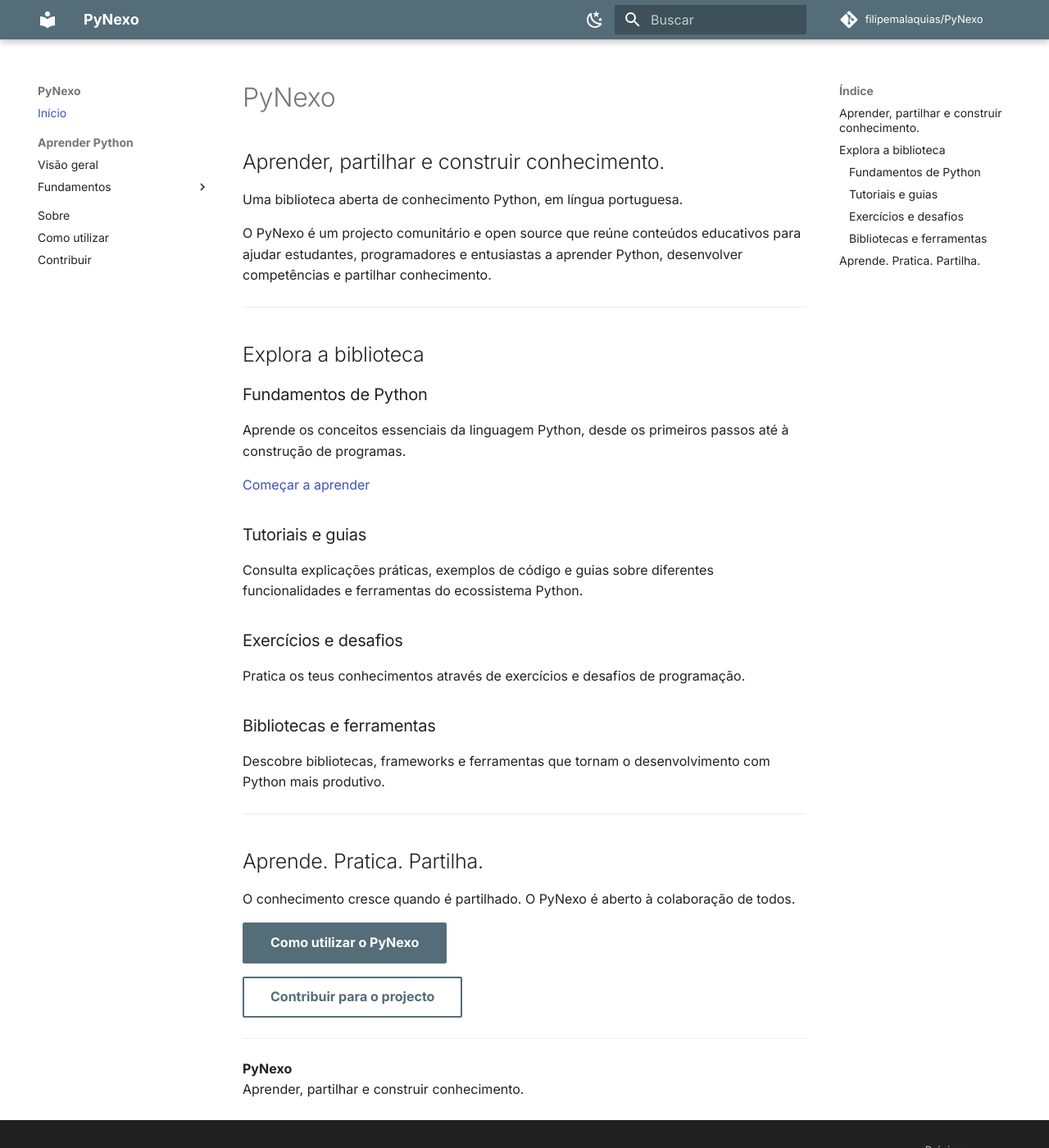
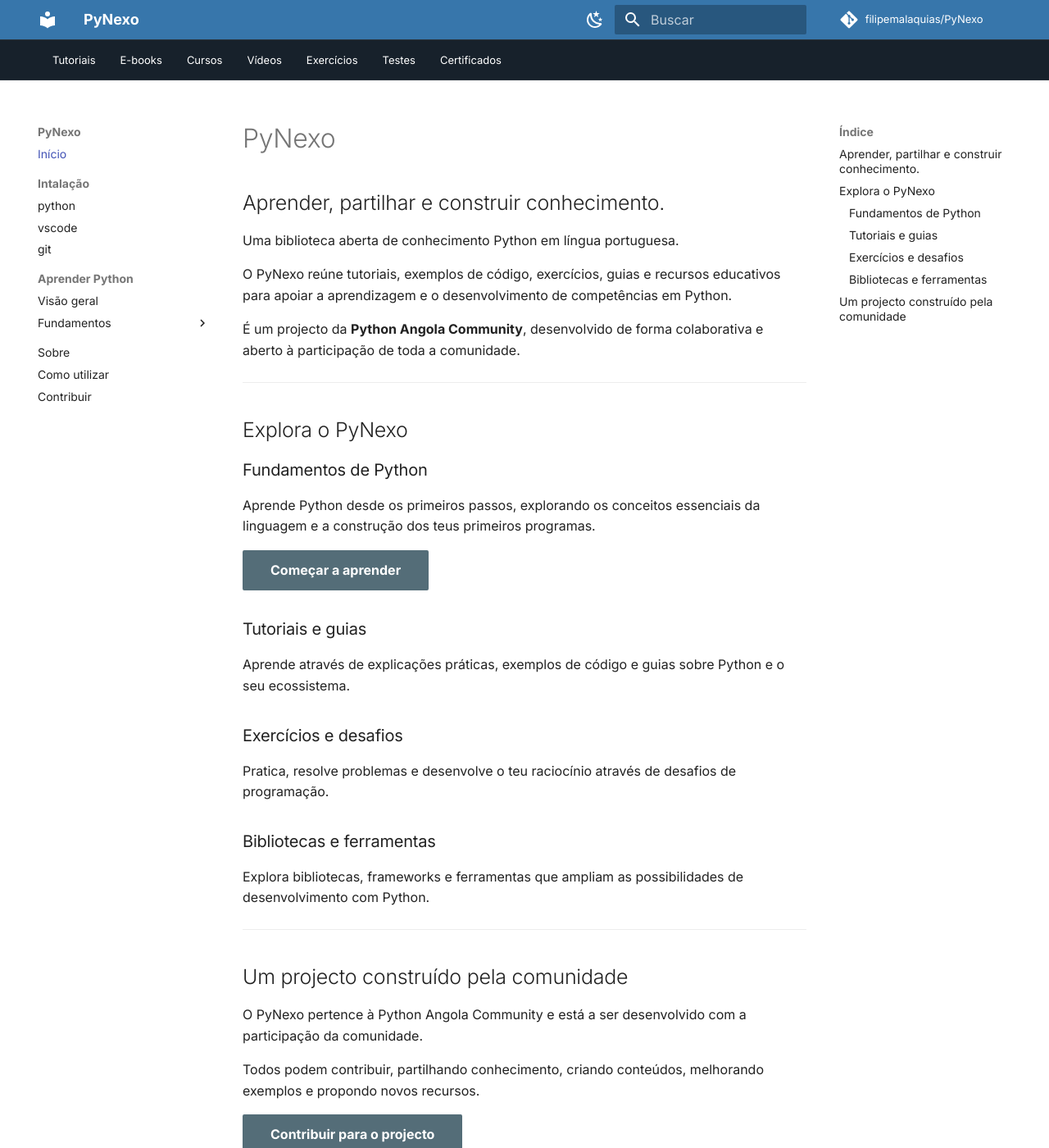
Before and after one commit to Tchalale/PyNexo, an MkDocs documentation site: the page built from docs/index.md, in a window 1280 px wide and 1400 px high. Shown: the whole window at 82% size. Built offline with MkDocs 1.6.1 and Material for MkDocs 9.7.7, drawn with Linux system fonts in a browser that asks for light colours; comment, search, counter and statistics services are not loaded; some of the changed text lies outside the part shown.

Commit message:
Melhora página inicial e actualiza documentação PyNexo

```diff
--- a/docs/index.md
+++ b/docs/index.md
@@ -3,43 +3,55 @@
 
 ## Aprender, partilhar e construir conhecimento.
 
-Uma biblioteca aberta de conhecimento Python, em língua portuguesa.
+Uma biblioteca aberta de conhecimento Python em língua portuguesa.
 
-O PyNexo é um projecto comunitário e open source que reúne conteúdos educativos para ajudar estudantes, programadores e entusiastas a aprender Python, desenvolver competências e partilhar conhecimento.
+O PyNexo reúne tutoriais, exemplos de código, exercícios, guias e recursos educativos para apoiar a aprendizagem e o desenvolvimento de competências em Python.
+
+É um projecto da **Python Angola Community**, desenvolvido de forma colaborativa e aberto à participação de toda a comunidade.
 
 ---
 
-## Explora a biblioteca
+## Explora o PyNexo
 
 ### Fundamentos de Python
 
-Aprende os conceitos essenciais da linguagem Python, desde os primeiros passos até à construção de programas.
+Aprende Python desde os primeiros passos, explorando os conceitos essenciais da linguagem e a construção dos teus primeiros programas.
 
-[Começar a aprender](content/index.md)
+[Começar a aprender](content/fundamentos/introducao.md){ .md-button .md-button--primary }
 
 ### Tutoriais e guias
 
-Consulta explicações práticas, exemplos de código e guias sobre diferentes funcionalidades e ferramentas do ecossistema Python.
+Aprende através de explicações práticas, exemplos de código e guias sobre Python e o seu ecossistema.
 
 ### Exercícios e desafios
 
-Pratica os teus conhecimentos através de exercícios e desafios de programação.
+Pratica, resolve problemas e desenvolve o teu raciocínio através de desafios de programação.
 
 ### Bibliotecas e ferramentas
 
-Descobre bibliotecas, frameworks e ferramentas que tornam o desenvolvimento com Python mais produtivo.
+Explora bibliotecas, frameworks e ferramentas que ampliam as possibilidades de desenvolvimento com Python.
 
 ---
 
-## Aprende. Pratica. Partilha.
+## Um projecto construído pela comunidade
 
-O conhecimento cresce quando é partilhado. O PyNexo é aberto à colaboração de todos.
+O PyNexo pertence à Python Angola Community e está a ser desenvolvido com a participação da comunidade.
 
-[Como utilizar o PyNexo](como-utilizar.md){ .md-button .md-button--primary }
+Todos podem contribuir, partilhando conhecimento, criando conteúdos, melhorando exemplos e propondo novos recursos.
 
-[Contribuir para o projecto](contribuir.md){ .md-button }
+<!-- [Como utilizar o PyNexo](como-utilizar.md){ .md-button } -->
+
+[Contribuir para o projecto](contribuir.md){ .md-button .md-button--primary }
+
+[Explorar no GitHub](https://github.com/filipemalaquias/PyNexo){ .md-button }
 
 ---
 
-**PyNexo**
-Aprender, partilhar e construir conhecimento.
+<p align="center">
+  <img src="images/logo.png" alt="Python Angola Community" width="100">
+</p>
+
+
+  **PyNexo · Python Angola Community**
+
+  Aprender, partilhar e construir conhecimento.
--- a/docs/stylesheets/extra.css
+++ b/docs/stylesheets/extra.css
@@ -1 +1,84 @@
- /* Funcionalidades personalizadas do PyNexo</pre> */
+
+/* PyNexo - Barra de navegação superior */
+
+/* Cabeçalho principal: azul Python */
+.md-header {
+    background-color: #3776AB !important;
+    color: #FFFFFF;
+}
+
+.md-header__button,
+.md-header__topic,
+.md-header__source,
+.md-header__title {
+    color: #FFFFFF !important;
+}
+
+.md-header__button:hover {
+    color: #DCEBFA !important;
+}
+
+/* Barra personalizada dos links: azul escuro */
+.pynexo-top-links {
+    background-color: #17212B !important;
+    border-top: 1px solid rgba(255,255,255,.08);
+    border-bottom: 1px solid rgba(255,255,255,.08);
+}
+
+.pynexo-top-links__container a {
+    color: #FFFFFF !important;
+}
+
+.pynexo-top-links__container a:hover {
+    color: #FFD166 !important;
+}
+
+.pynexo-top-links {
+    background: #17212b;
+    border-top: 1px solid rgba(255, 255, 255, 0.08);
+    border-bottom: 1px solid rgba(255, 255, 255, 0.08);
+    width: 100%;
+}
+
+.pynexo-top-links__container {
+    max-width: 1200px;
+    margin: 0 auto;
+    padding: 0 24px;
+    display: flex;
+    align-items: center;
+    gap: 30px;
+    min-height: 48px;
+    overflow-x: auto;
+    scrollbar-width: none;
+}
+
+.pynexo-top-links__container::-webkit-scrollbar {
+    display: none;
+}
+
+.pynexo-top-links__container a {
+    color: #e5e7eb;
+    font-size: 13px;
+    font-weight: 500;
+    text-decoration: none;
+    white-space: nowrap;
+    transition: color 0.2s ease;
+}
+
+.pynexo-top-links__container a:hover {
+    color: #f0b84b;
+}
+
+/* Adaptação para telemóveis */
+
+@media screen and (max-width: 768px) {
+    .pynexo-top-links__container {
+        gap: 22px;
+        padding: 0 16px;
+        min-height: 44px;
+    }
+
+    .pynexo-top-links__container a {
+        font-size: 12px;
+    }
+}
--- a/mkdocs.yml
+++ b/mkdocs.yml
@@ -11,6 +11,7 @@ repo_url: https://github.com/filipemalaquias/PyNexo
 theme:
   name: material
   language: pt
+  custom_dir: overrides
   font:
     text: Inter
     code: JetBrains Mono
@@ -47,6 +48,10 @@ extra_javascript:
 
 nav:
   - Início: index.md
+  - Intalação:
+    - python: content/instalacao/python.md
+    - vscode: content/instalacao/vscode.md
+    - git: content/instalacao/git.md
   - Aprender Python:
       - Visão geral: content/index.md
       - Fundamentos:
--- /dev/null
+++ b/overrides/main.html
@@ -0,0 +1,26 @@
+
+{% extends "base.html" %}
+
+{% block header %}
+  {{ super() }}
+
+  <nav class="pynexo-top-links" aria-label="Navegação principal">
+    <div class="pynexo-top-links__container">
+
+      <a href="{{ 'content/index.md' | url }}">Tutoriais</a>
+
+      <a href="{{ 'ebooks/index.md' | url }}">E-books</a>
+
+      <a href="{{ 'cursos/index.md' | url }}">Cursos</a>
+
+      <a href="{{ 'videos/index.md' | url }}">Vídeos</a>
+
+      <a href="{{ 'exercicios/index.md' | url }}">Exercícios</a>
+
+      <a href="{{ 'testes/index.md' | url }}">Testes</a>
+
+      <a href="{{ 'certificados/index.md' | url }}">Certificados</a>
+
+    </div>
+  </nav>
+{% endblock %}
```
Also changed, not shown: docs/certificados/index.md (added, +3 -0 lines), docs/content/instalacao/python.md (added, +114 -0 lines), docs/cursos/index.md (added, +3 -0 lines), docs/testes/index.md (added, +3 -0 lines), docs/videos/index.md (added, +3 -0 lines), examples/README.md (deleted, +0 -5 lines), docs/content/instalacao/git.md (added), docs/content/instalacao/vscode.md (added), docs/images/logo.png (added), docs/images/python/arquivo.png (added), docs/images/python/exec.png (added), docs/images/python/instalador.png (added), docs/images/python/instalador2.png (added), docs/images/python/instalar1.png (added), 2 more files.
